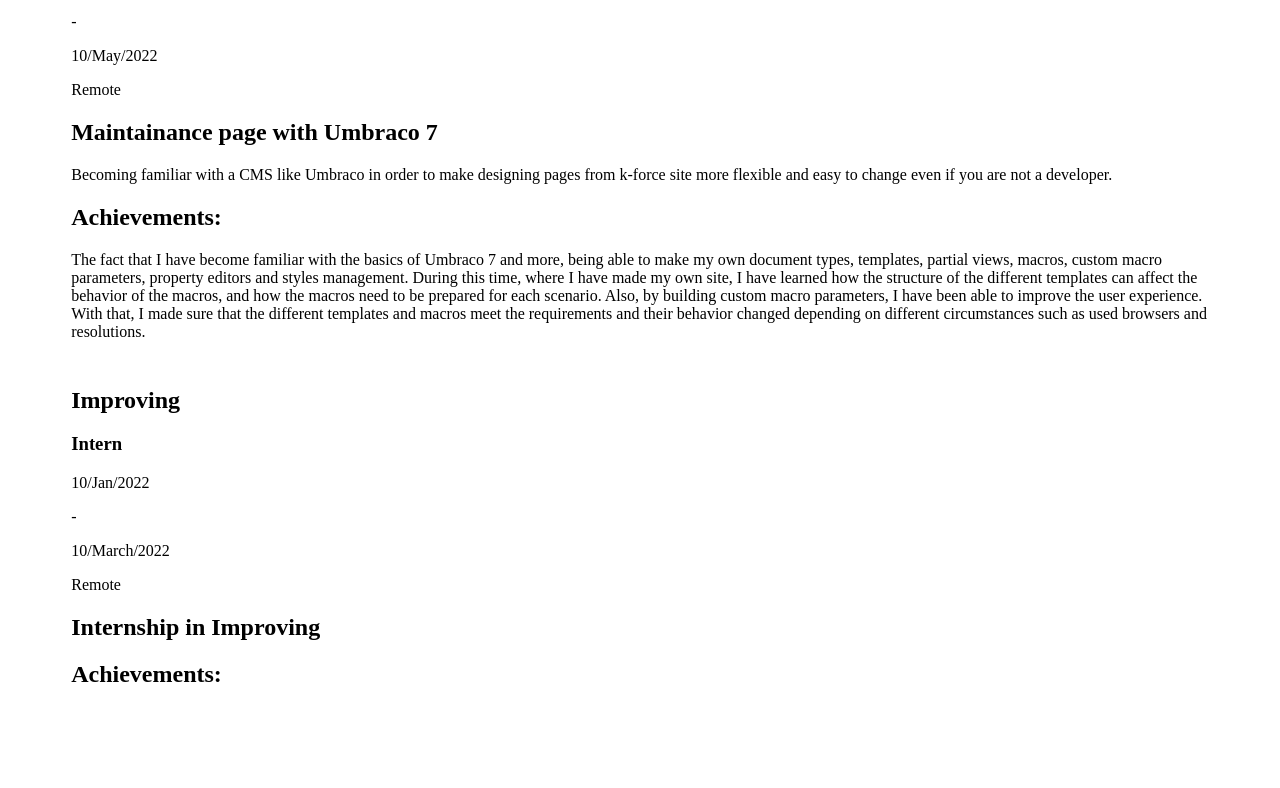
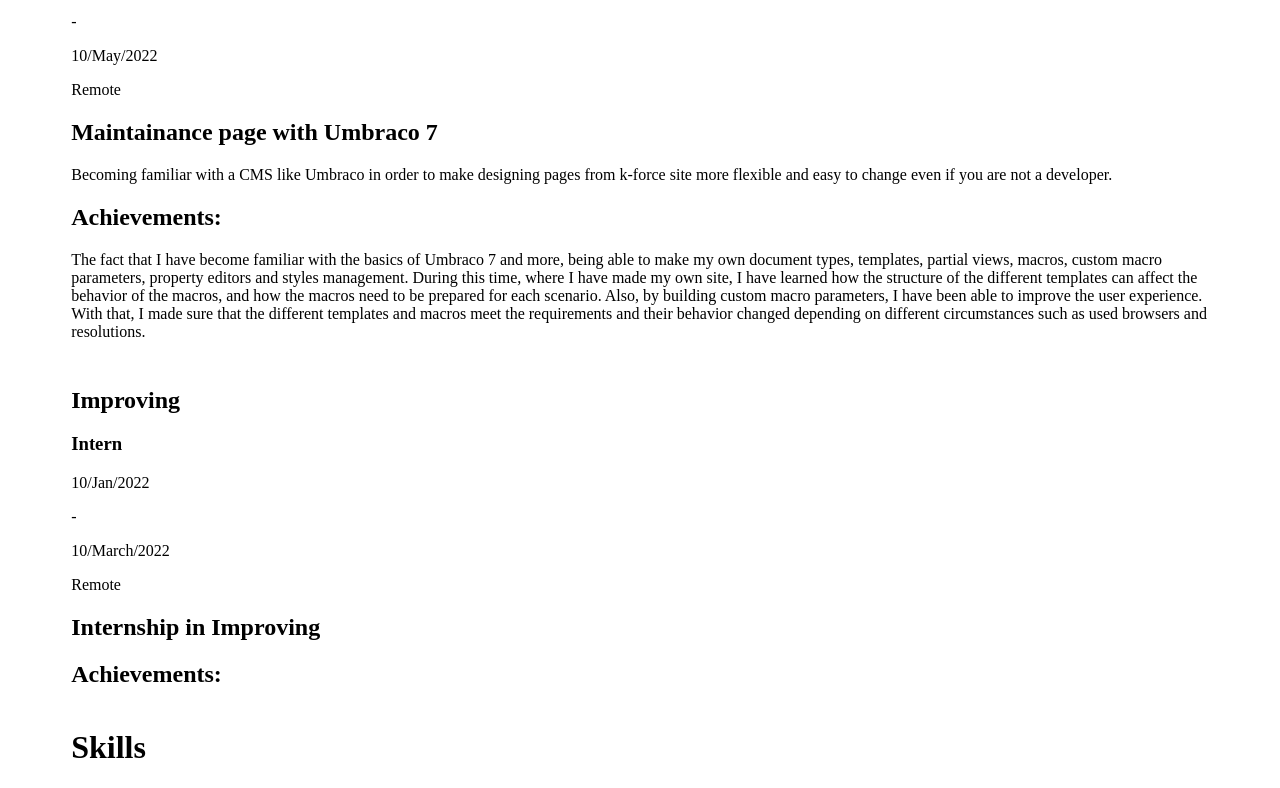
Before and after one commit to vuakaw/vuakaw.github.io, a plain HTML site: page index.html in a window 1280 px wide. Shown: the part 1019-1807 px from the top of the page. Before the commit the page ends 1735 px from the top, so only its background shows below. Drawn offline with Linux system fonts and the light colour scheme.

Commit message:
First commit in Skills branch

```diff
--- a/index.html
+++ b/index.html
@@ -147,7 +147,9 @@
 
     </div>
 
-
+    <div class="section skills">
+        <h1 class="skills-title">Skills</h1>
+    </div>
 </body>
 
 </html>
```
